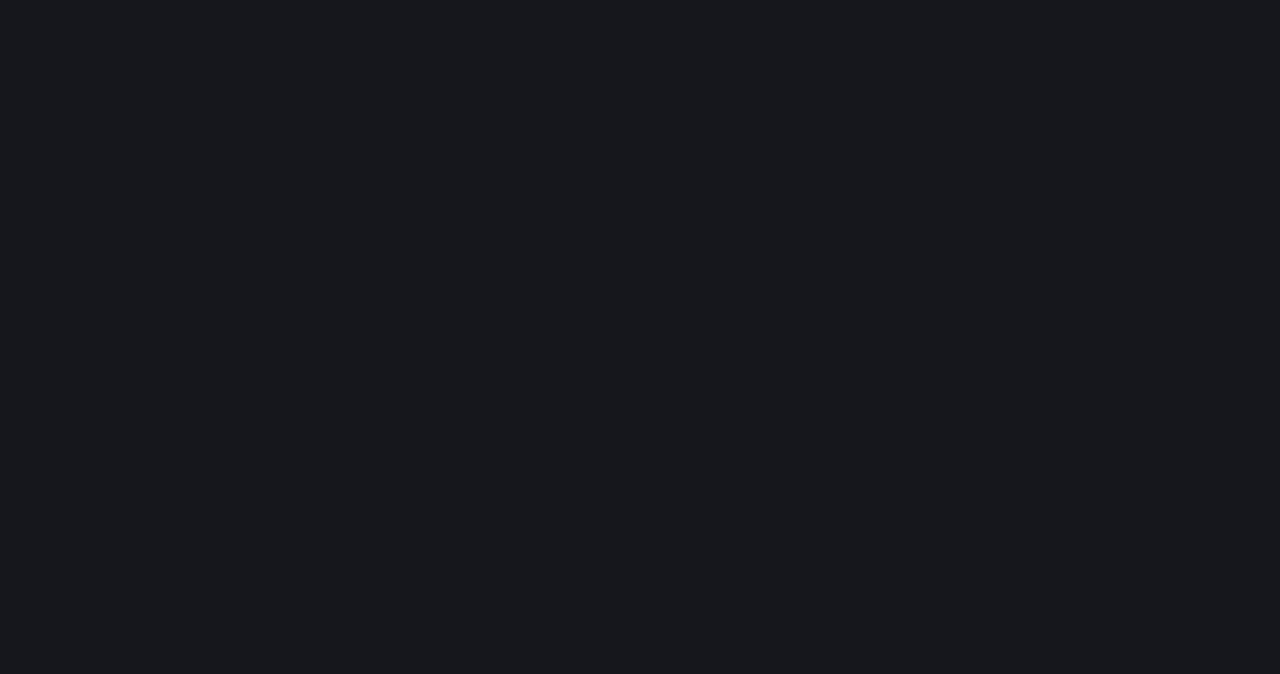
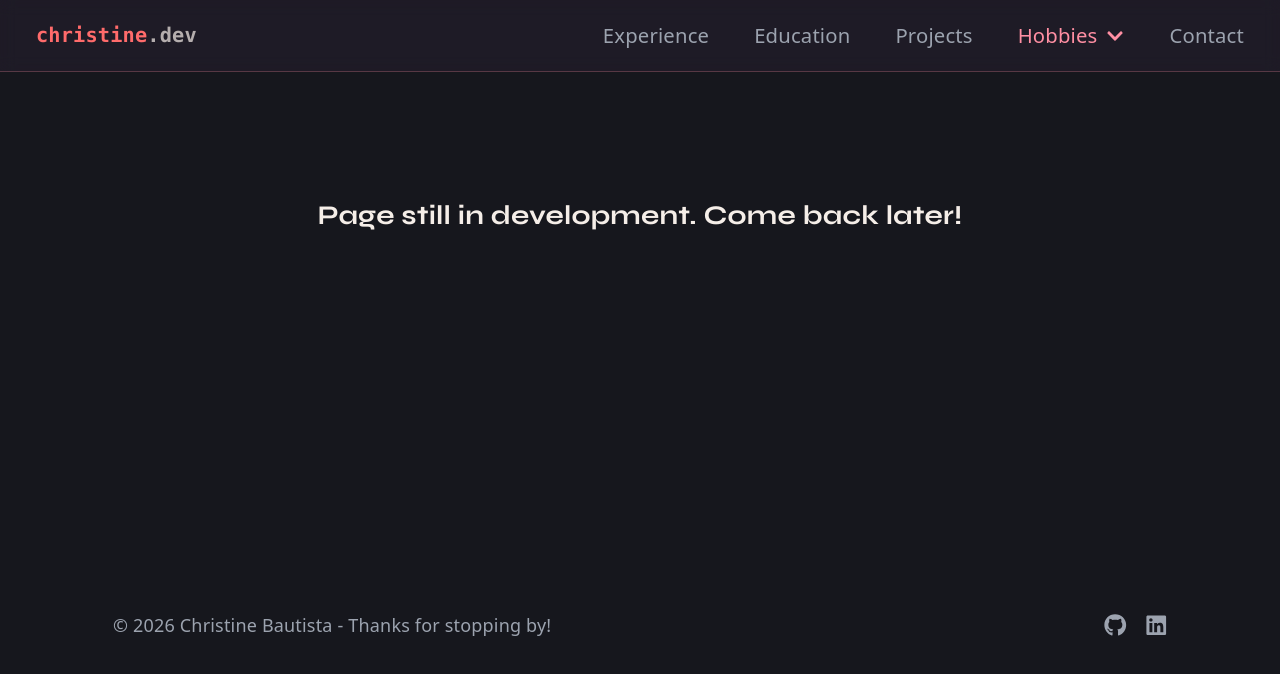
Before and after one commit to Cr1py/Cr1py.github.io, a React (Vite) app: page /hobbies/art in a window 1280 px wide. Before the commit this address had no page. Shown: the top 674 px of the page. Built offline with nearby package versions, Linux system fonts and the light colour scheme.

Commit message:
added missing hobby pages and small nav bard fix

```diff
--- a/src/App.tsx
+++ b/src/App.tsx
@@ -7,7 +7,9 @@ import Experience from "./pages/Experience";
 import Education from "./pages/Education";
 import Projects from "./pages/Projects";
 import ProjectDetail from "./pages/ProjectDetails";
-import Hobbies from "./pages/Hobbies";
+import Art from "./pages/Art";
+import Baking from "./pages/Baking";
+import TCGs from "./pages/TCGs";
 
 import ScrollToTop from "./components/interaction/ScrollToTop";
 
@@ -23,7 +25,9 @@ const App = () => {
         <Route path="/education" element={<Layout><Education /></Layout>} />
         <Route path="/projects" element={<Layout><Projects /></Layout>} />
         <Route path="/projects/:id" element={<Layout><ProjectDetail /></Layout>} />
-        <Route path="/hobbies" element={<Layout><Hobbies /></Layout>} />
+        <Route path="/hobbies/art" element={<Layout><Art/></Layout>} />
+        <Route path="/hobbies/baking" element={<Layout><Baking/></Layout>} />
+        <Route path="/hobbies/TCGs" element={<Layout><TCGs/></Layout>} />
       </Routes>
 
     </Router>
--- a/src/components/layout/Header.tsx
+++ b/src/components/layout/Header.tsx
@@ -138,13 +138,13 @@ const Header = ({ className = "" }: HeaderProps) => {
                       transition={{ duration: 0.2 }}
                       onMouseEnter={() => setIsHobbiesOpen(true)}
                       onMouseLeave={() => setIsHobbiesOpen(false)}
-                      className="absolute top-full left-1/2 transform -translate-x-1/2 mt-2 py-2 w-48 bg-magenta/5 backdrop-blur-sm rounded-lg border border-blush/20 shadow-xl"
+                      className="absolute top-full left-1/2 transform -translate-x-1/2 mt-2 py-2 w-48 bg-[var(--bg)] rounded-lg border border-blush/20 shadow-xl"
                     >
                       {HOBBY_LINKS.map((link) => (
                         <Link
                           key={link.to}
                           to={link.to}
-                          className={`flex items-center gap-3 px-4 py-3 hover:bg-blush-400/10 transition-colors ${
+                          className={`flex items-center gap-3 px-4 py-3 hover:bg-blush/10 transition-colors ${
                             isActive(link.to)
                             ? "text-blush"
                             : "hover:text-blush"
--- a/src/index.css
+++ b/src/index.css
@@ -58,9 +58,6 @@ body {
   margin: 0;
 }
 
-h1,
-h2,
-
 h1 {
   font-size: 60px;
   font-weight: 900;
--- /dev/null
+++ b/src/pages/Art.tsx
@@ -0,0 +1,12 @@
+import '../App.css'
+
+// consts
+const Art = ()=> {
+  return (
+    <div className="container mx-auto px-4 sm:px-6 lg:px-8 py-24 text-center">
+      <h4 className="text-2xl text-text mb-4">Page still in development. Come back later!</h4>
+    </div>
+  );
+};
+
+export default Art;
--- /dev/null
+++ b/src/pages/Baking.tsx
@@ -0,0 +1,12 @@
+import '../App.css'
+
+// consts
+const Baking = ()=> {
+  return (
+    <div className="container mx-auto px-4 sm:px-6 lg:px-8 py-24 text-center">
+      <h4 className="text-2xl text-text mb-4">Page still in development. Come back later!</h4>
+    </div>
+  );
+};
+
+export default Baking;
--- /dev/null
+++ b/src/pages/TCGs.tsx
@@ -0,0 +1,12 @@
+import '../App.css'
+
+// consts
+const TCGs = ()=> {
+  return (
+    <div className="container mx-auto px-4 sm:px-6 lg:px-8 py-24 text-center">
+      <h4 className="text-2xl text-text mb-4">Page still in development. Come back later!</h4>
+    </div>
+  );
+};
+
+export default TCGs;
```
